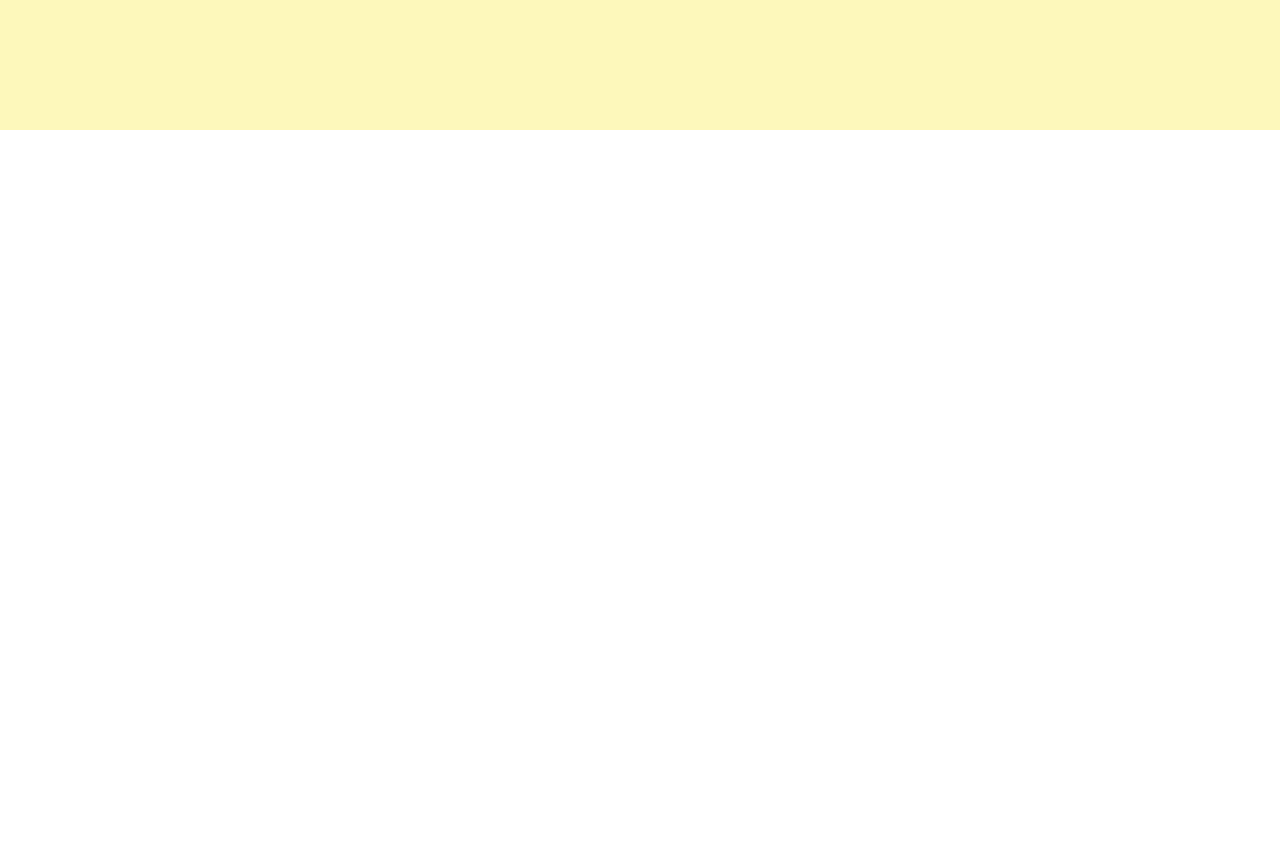
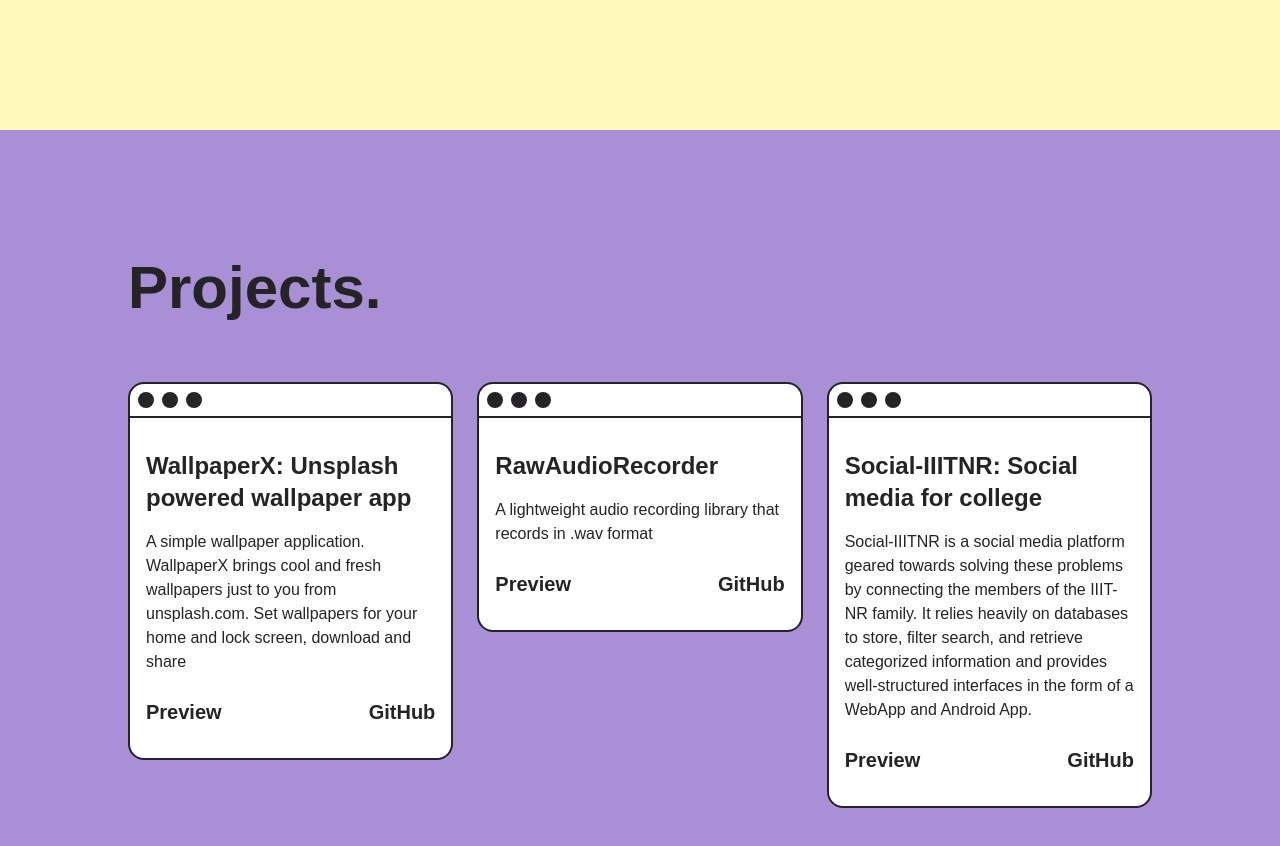
Before and after one commit to thedroiddiv/thedroiddiv.github.io, a React (Vite) app: page / in a window 1280 px wide. Shown: the part 2400-3246 px from the top of the page. Before the commit the page ends 2530 px from the top, so only its background shows below. Built offline with nearby package versions, Linux system fonts and the light colour scheme; a web font is replaced by a local one.

Commit message:
feat: projects section

```diff
--- a/src/App.tsx
+++ b/src/App.tsx
@@ -2,6 +2,7 @@
 import { Experience } from './sections/experience/Experience';
 import Navbar from './sections/header/NavBar';
 import { Home } from './sections/home/Home';
+import { Projects } from './sections/projects/Projects';
 import ThemeContext from './theme/ThemeContext';
 import useDarkMode from './theme/useDarkMode';
 
@@ -19,6 +20,7 @@
         <Home />
         <AboutMe />
         <Experience />
+        <Projects />
       </main>
     </ThemeContext.Provider>
   );
--- /dev/null
+++ b/src/sections/projects/ProjectCard.tsx
@@ -0,0 +1,44 @@
+import React from 'react';
+
+interface Props {
+  title: string;
+  desc: string;
+  tech_stack: string[];
+  preview: string[]; // [name, url]
+  github: string[]; // [name, url]
+}
+
+export const ProjectCard: React.FC<Props> = ({
+  title,
+  desc,
+  preview,
+  github,
+}) => {
+  return (
+    <div className="h-min w-full rounded-2xl border-2 border-[#252326] dark:border-white bg-white dark:bg-transparent">
+      <div className="flex flex-row gap-x-2 p-2">
+        <div className="w-4 h-4 rounded-full bg-[#252326] dark:bg-white"></div>
+        <div className="w-4 h-4 rounded-full bg-[#252326] dark:bg-white"></div>
+        <div className="w-4 h-4 rounded-full bg-[#252326] dark:bg-white"></div>
+      </div>
+
+      <hr className="bg-white border border-[#252326] dark:border-white" />
+      <div className="px-4 py-8">
+        <h3 className="text-2xl font-bold">{title}</h3>
+        <p className="mt-4 font-light leading-normal">{desc}</p>
+        <div className="flex flex-row justify-between mt-6">
+          <a
+            href={preview[1]}
+            target="_blank"
+            className="text-xl font-semibold"
+          >
+            {preview[0]}
+          </a>
+          <a href={github[1]} target="_blank" className="text-xl font-semibold">
+            {github[0]}
+          </a>
+        </div>
+      </div>
+    </div>
+  );
+};
--- /dev/null
+++ b/src/sections/projects/Projects.tsx
@@ -0,0 +1,46 @@
+import { ProjectCard } from './ProjectCard';
+
+export const Projects = () => {
+  return (
+    <section className="px-8 py-32 bg-[#A990D6] dark:bg-[#43335C] flex justify-center ">
+      <div className="max-w-screen-lg">
+        <h1 className="text-6xl font-bold">Projects.</h1>
+        <div className="grid gap-6 md:grid-cols-3 mt-16">
+          <ProjectCard
+            title="WallpaperX: Unsplash powered wallpaper app"
+            desc="A simple wallpaper application. WallpaperX brings cool and fresh wallpapers just to you from unsplash.com. Set wallpapers for your home and lock screen, download and share"
+            tech_stack={[]}
+            preview={[
+              'Preview',
+              'https://play.google.com/store/apps/details?id=com.dxn.wallpaperx.ui&pli=1',
+            ]}
+            github={['GitHub', 'https://github.com/thedroiddiv/WallpaperX']}
+          />
+          <ProjectCard
+            title="RawAudioRecorder"
+            desc="A lightweight audio recording library that records in .wav format"
+            tech_stack={[]}
+            preview={[
+              'Preview',
+              'https://github.com/thedroiddiv/RawAudioRecorder',
+            ]}
+            github={[
+              'GitHub',
+              'https://github.com/thedroiddiv/RawAudioRecorder',
+            ]}
+          />
+          <ProjectCard
+            title="Social-IIITNR: Social media for college"
+            desc="Social-IIITNR is a social media platform geared towards solving these problems by connecting the members of the IIIT-NR family. It relies heavily on databases to store, filter search, and retrieve categorized information and provides well-structured interfaces in the form of a WebApp and Android App."
+            tech_stack={[]}
+            preview={[
+              'Preview',
+              'https://github.com/thedroiddiv/Social_IIITNR',
+            ]}
+            github={['GitHub', 'https://github.com/thedroiddiv/Social_IIITNR']}
+          />
+        </div>
+      </div>
+    </section>
+  );
+};
```
